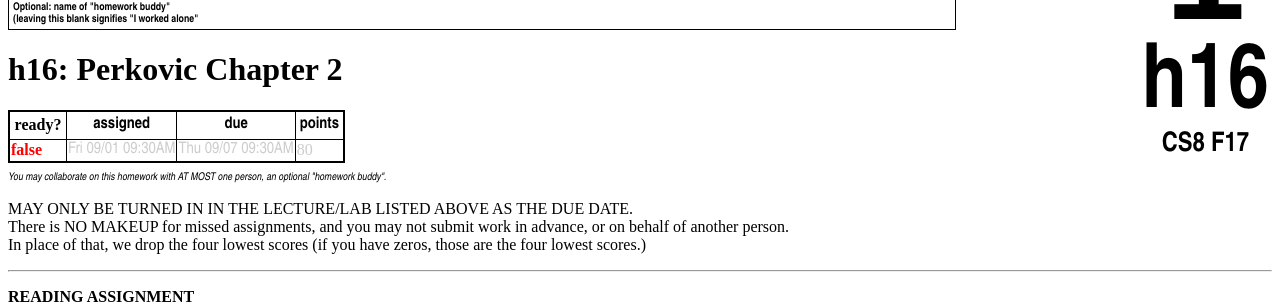
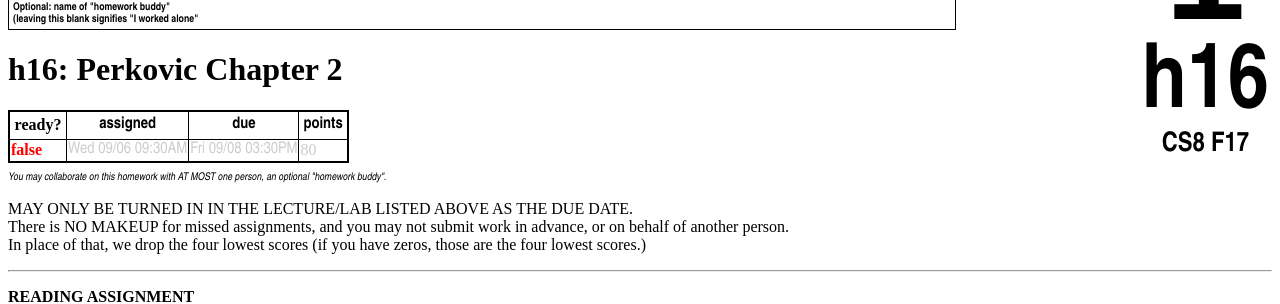
Before and after one commit to ucsb-cs8-f17/ucsb-cs8-f17.github.io, a Jekyll site: the page built from _hwk/h16.md, in a window 1280 px wide and 900 px high. Shown: the part 416-720 px from the top of the window. Built offline with Jekyll 4.4.1, drawn with Linux system fonts in a browser that asks for light colours.

Commit message:
Fixed due date

```diff
--- a/_hwk/h16.md
+++ b/_hwk/h16.md
@@ -1,9 +1,9 @@
 ---
 num: "h16"
 desc: "Perkovic Chapter 2"
-ready: False
-assigned: 2017-09-01 09:30:00.00-7:00
-due: 2017-09-07 09:30:00.00-7:00
+ready: false
+assigned: 2017-09-06 09:30:00.00-7:00
+due: 2017-09-08 15:30:00.00-7:00
 ---
 
 <b>READING ASSIGNMENT</b>
```
